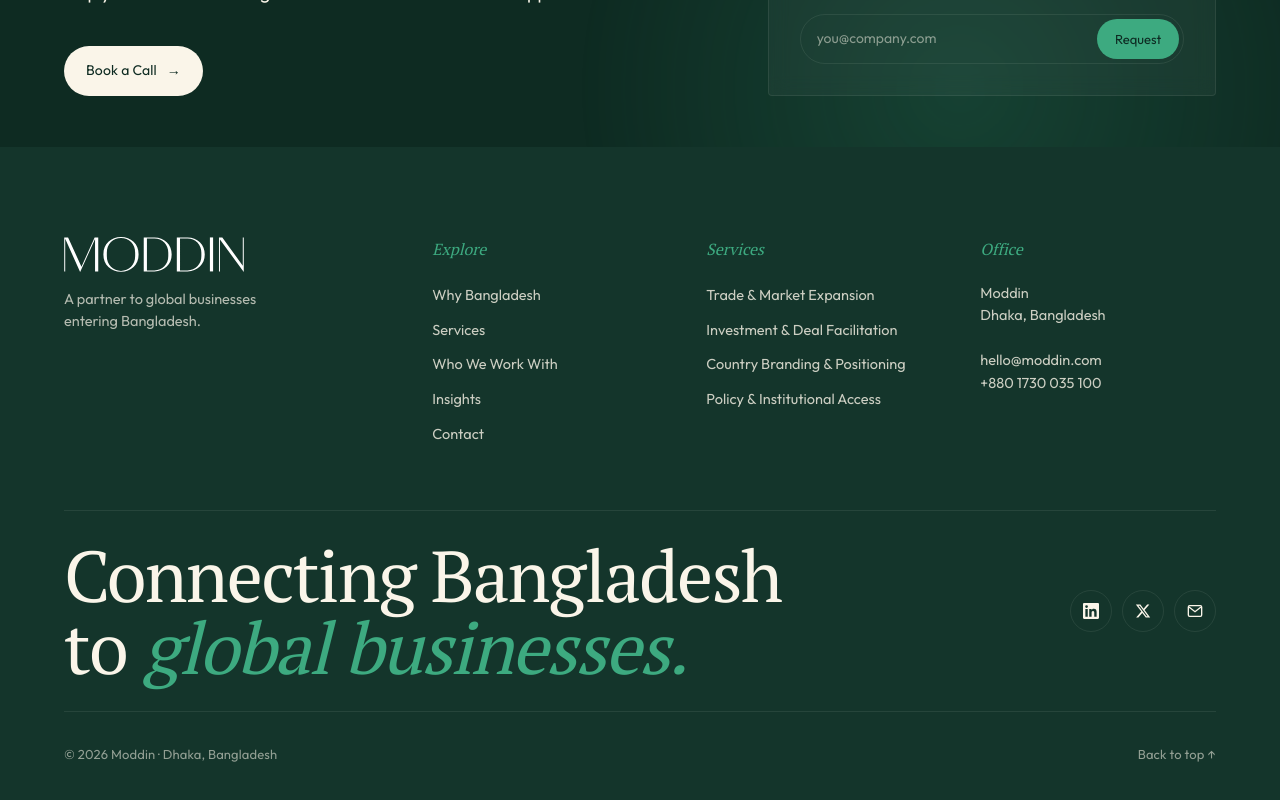
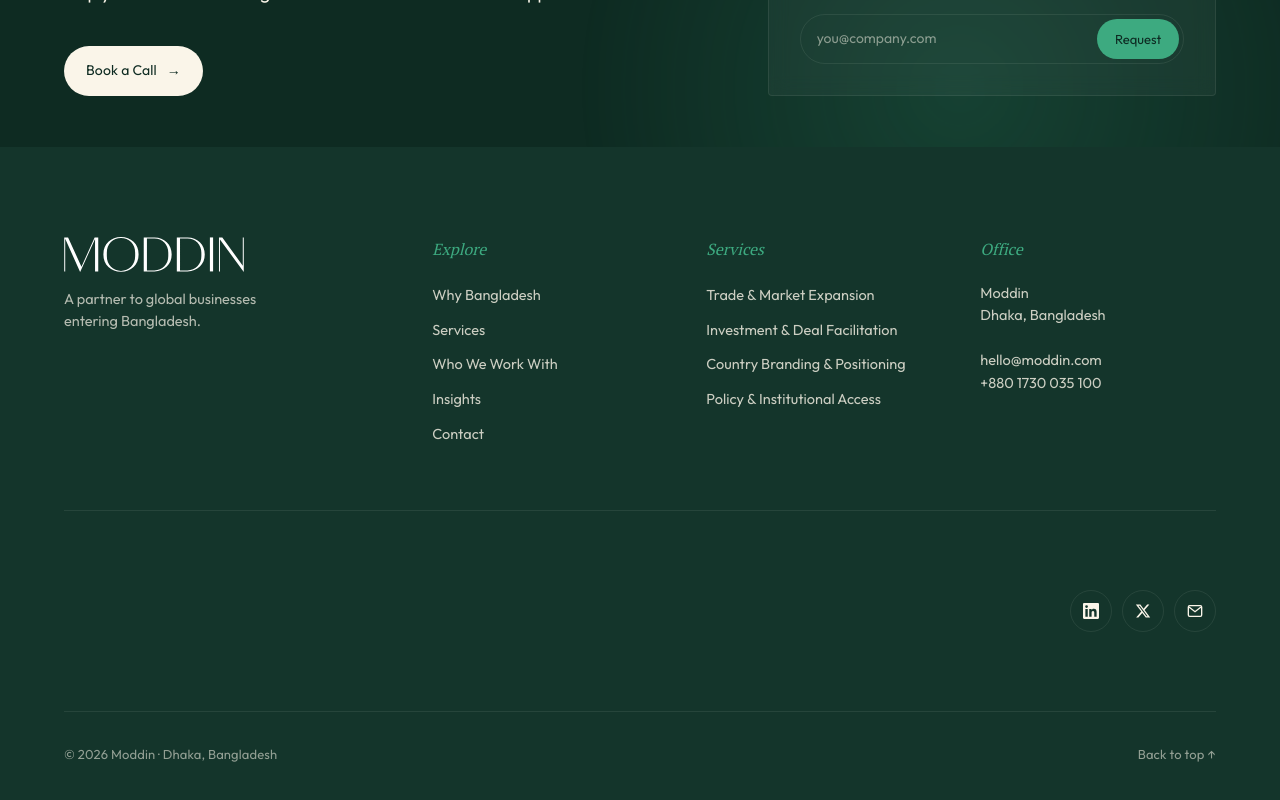
Before and after one commit to Creativecoder11/moddin, a Next.js app: page / in a window 1280 px wide. Shown: the part 5483-6283 px from the top of the page. Built offline with nearby package versions, Linux system fonts and the light colour scheme.

Commit message:
feat: integrate SplitText component for improved footer tagline display

```diff
--- a/app/components/chrome/Footer.tsx
+++ b/app/components/chrome/Footer.tsx
@@ -1,4 +1,5 @@
 import { Brand } from "./Brand";
+import SplitText from "../ui/SplitText";
 import { FOOTER_LINKS } from "@/app/data/site";
 
 const SOCIALS = [
@@ -55,12 +56,14 @@
 
         {/* MID: tagline + socials */}
         <div className="grid grid-cols-1 md:grid-cols-[1fr_auto] gap-6 items-center py-7 border-t border-b border-[var(--rule-d-2)]">
-          <div
+          <SplitText
+            tag="h2"
+            textAlign="left"
             className="font-serif font-light tracking-[-0.025em] text-[clamp(40px,6vw,72px)] leading-none text-cream"
             style={{ fontVariationSettings: '"opsz" 144, "SOFT" 30' }}
           >
-            Connecting Bangladesh
-            <br />
+            <span style={{ display: "block" }}>Connecting Bangladesh</span>
+            <span style={{ display: "block" }}>
               to{" "}
               <em
                 className="text-ember"
@@ -68,7 +71,8 @@
               >
                 global businesses.
               </em>
-          </div>
+            </span>
+          </SplitText>
           <div className="flex gap-[10px]" aria-label="Social">
             {SOCIALS.map((s) => (
               <a
```
Also changed, not shown: public/bg-bangladesh.webp. Lines whose indentation alone changed are shown as unchanged.
